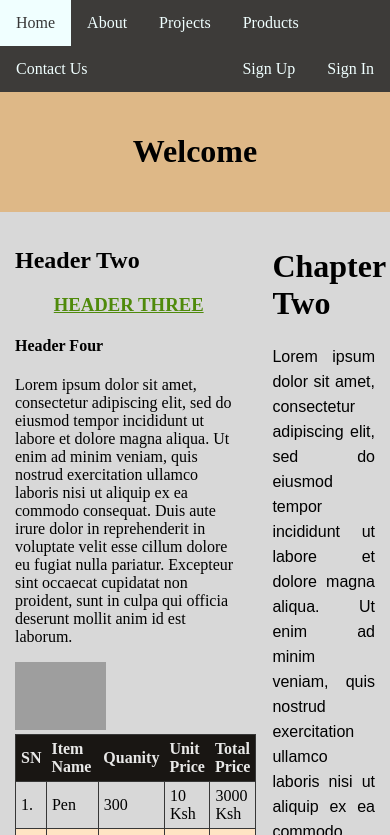
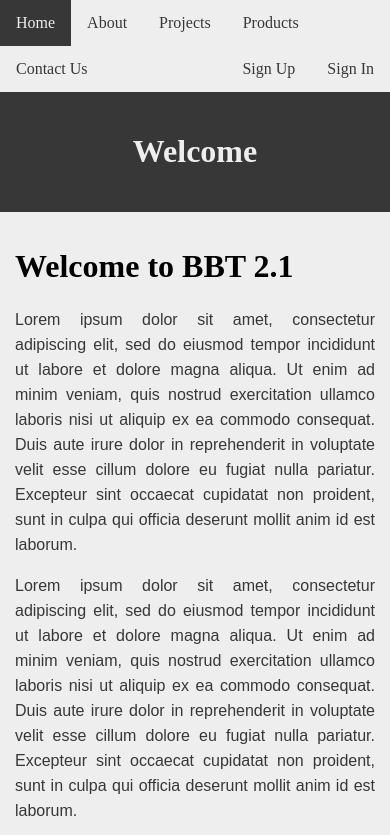
Before and after one commit to mundabenj/c_wad, a PHP site: page / in a window 390 px wide. Shown: the top 835 px of the page. Run offline with PHP 8.4, Linux system fonts and the light colour scheme; grey boxes are pictures that could not be loaded.

Commit message:
introduced css responsive web page

```diff
--- a/css/style.css
+++ b/css/style.css
@@ -1,16 +1,16 @@
 body{
-    background-color: rgb(216, 216, 216);
+    background-color: rgb(238, 238, 238);
     margin: 0;
 }
 *{
     box-sizing: border-box;
 }
 .topnav{
-    background-color: rgb(61, 59, 57);
+    background-color: rgb(238, 238, 238);
     overflow: hidden;
 }
 .topnav a{
-    color: azure;
+    color: #373737;
     float: left;
     display: block;
     text-decoration: none;
@@ -18,8 +18,8 @@
     padding: 14px 16px;
 }
 .topnav a:hover{
-    color: #373737;
-    background-color: azure;
+    color: rgb(238, 238, 238);
+    background-color: #373737;
     text-decoration: none;
 }
 
@@ -30,7 +30,8 @@
 .header{
     padding: 20px;
     text-align: center;
-    background-color: burlywood;
+    background-color: #373737;
+    color: rgb(238, 238, 238);
 }
 
 .row:after{
@@ -49,13 +50,39 @@
     padding: 15px;
 }
 
+.index_img{
+    width: 40%;
+}
+
+@media screen and (max-width: 700px) {
+    .content, .side_bar{
+        width: 100%;
+    }
+    .index_img{
+        width: 100%;
+    }
+}
+
 .footer{
-    background-color: rgba(45, 75, 89, 20%);
     padding: 20px;
     text-align: center;
+    background-color: #373737;
+    color: rgb(238, 238, 238);
     font-size: 0.7em;
 }
 
+p{
+    color: #373737;
+    text-align: justify;
+    font-family: Arial, Helvetica, sans-serif;
+    line-height: 25px;
+}
+
+
+img{
+    padding-right: 15px;
+
+}
 
 h3{
     text-align: center;
@@ -86,7 +113,6 @@
     background-color: rgb(243, 235, 225);
 }
 
-
 .contact_form label{
     font-size: 1.8em;
 }
@@ -102,7 +128,7 @@
 input[type=submit]{
     width: 30%;
     padding: 14px 20px;
-    background-color: rgb(41, 41, 247);
+    background-color: #373737;
     color: azure;
     font-size: 1.6em;
     border-radius: 4px;
--- a/index.html
+++ b/index.html
@@ -24,50 +24,20 @@
 
         <div class="row">
             <div class="content">
-        <h2>Header Two</h2>
-        <h3>Header Three</h3>
-        <h4>Header Four</h4>
+                <h1>Welcome to BBT 2.1</h1>
                 <p>Lorem ipsum dolor sit amet, consectetur adipiscing elit, sed do eiusmod tempor incididunt ut labore et dolore magna aliqua. Ut enim ad minim veniam, quis nostrud exercitation ullamco laboris nisi ut aliquip ex ea commodo consequat. Duis aute irure dolor in reprehenderit in voluptate velit esse cillum dolore eu fugiat nulla pariatur. Excepteur sint occaecat cupidatat non proident, sunt in culpa qui officia deserunt mollit anim id est laborum.</p>
-        <img src="images/derosa.jpg" width="40%" />
+                <p>Lorem ipsum dolor sit amet, consectetur adipiscing elit, sed do eiusmod tempor incididunt ut labore et dolore magna aliqua. Ut enim ad minim veniam, quis nostrud exercitation ullamco laboris nisi ut aliquip ex ea commodo consequat. Duis aute irure dolor in reprehenderit in voluptate velit esse cillum dolore eu fugiat nulla pariatur. Excepteur sint occaecat cupidatat non proident, sunt in culpa qui officia deserunt mollit anim id est laborum.</p>
+                <p><img class="index_img" src="images/derosa.jpg" style="float: left;" />Lorem ipsum dolor sit amet, consectetur adipiscing elit, sed do eiusmod tempor incididunt ut labore et dolore magna aliqua. Ut enim ad minim veniam, quis nostrud exercitation ullamco laboris nisi ut aliquip ex ea commodo consequat. Duis aute irure dolor in reprehenderit in voluptate velit esse cillum dolore eu fugiat nulla pariatur. Excepteur sint occaecat cupidatat non proident, sunt in culpa qui officia deserunt mollit anim id est laborum.</p>
+                <p>Lorem ipsum dolor sit amet, consectetur adipiscing elit, sed do eiusmod tempor incididunt ut labore et dolore magna aliqua. Ut enim ad minim veniam, quis nostrud exercitation ullamco laboris nisi ut aliquip ex ea commodo consequat. Duis aute irure dolor in reprehenderit in voluptate velit esse cillum dolore eu fugiat nulla pariatur. Excepteur sint occaecat cupidatat non proident, sunt in culpa qui officia deserunt mollit anim id est laborum.</p>
 
-<table>
-    <tr>
-        <th>SN</th>
-        <th>Item Name</th>
-        <th>Quanity</th>
-        <th>Unit Price</th>
-        <th>Total Price</th>
-    </tr>
-    <tr>
-        <td>1.</td>
-        <td>Pen</td>
-        <td>300</td>
-        <td>10 Ksh</td>
-        <td>3000 Ksh</td>
-    </tr>
-    <tr>
-        <td>2.</td>
-        <td>Books</td>
-        <td>243</td>
-        <td>20 Ksh</td>
-        <td>4860 Ksh</td>
-    </tr>
-    <tr>
-        <td>3.</td>
-        <td>Pen</td>
-        <td>300</td>
-        <td>10 Ksh</td>
-        <td>3000 Ksh</td>
-    </tr>
-    <tr>
-        <td>4.</td>
-        <td>Books</td>
-        <td>243</td>
-        <td>20 Ksh</td>
-        <td>4860 Ksh</td>
-    </tr>
-</table>
+            </div>
+            <div class="side_bar">
+                <!--Chapter 2 starts here-->
+                <h1>Chapter Two</h1>
+                <p>Lorem ipsum dolor sit amet, consectetur adipiscing elit, sed do eiusmod tempor incididunt ut labore et dolore magna aliqua. Ut enim ad minim veniam, quis nostrud exercitation ullamco laboris nisi ut aliquip ex ea commodo consequat. Duis aute irure dolor in reprehenderit in voluptate velit esse cillum dolore eu fugiat nulla pariatur. Excepteur sint occaecat cupidatat non proident, sunt in culpa qui officia deserunt mollit anim id est laborum.</p>
+                <!--Chapter 2 ends here-->
 
+                <h1>Chapter Three</h1>
                 <ul>
                     <li>HTML</li>
                     <li>Java</li>
@@ -82,16 +52,9 @@
                     <li>White</li>
                 </ol>
             </div>
-    <div class="side_bar">
-         <!--Chapter 2 starts here-->
-         <h1>Chapter Two</h1>
-         <p style="text-align: justify; font-family: Arial, Helvetica, sans-serif;line-height: 25px;">Lorem ipsum dolor sit amet, consectetur adipiscing elit, sed do eiusmod tempor incididunt ut labore et dolore magna aliqua. Ut enim ad minim veniam, quis nostrud exercitation ullamco laboris nisi ut aliquip ex ea commodo consequat. Duis aute irure dolor in reprehenderit in voluptate velit esse cillum dolore eu fugiat nulla pariatur. Excepteur sint occaecat cupidatat non proident, sunt in culpa qui officia deserunt mollit anim id est laborum.</p>
-         <!--Chapter 2 ends here-->
-    </div>
         </div>
         <div class="footer">
             Copyright - BBIT 2.1 &copy; - Allrights Reserved
         </div>
-
     </body>
 </html>
```
Lines whose indentation alone changed are shown as unchanged.
